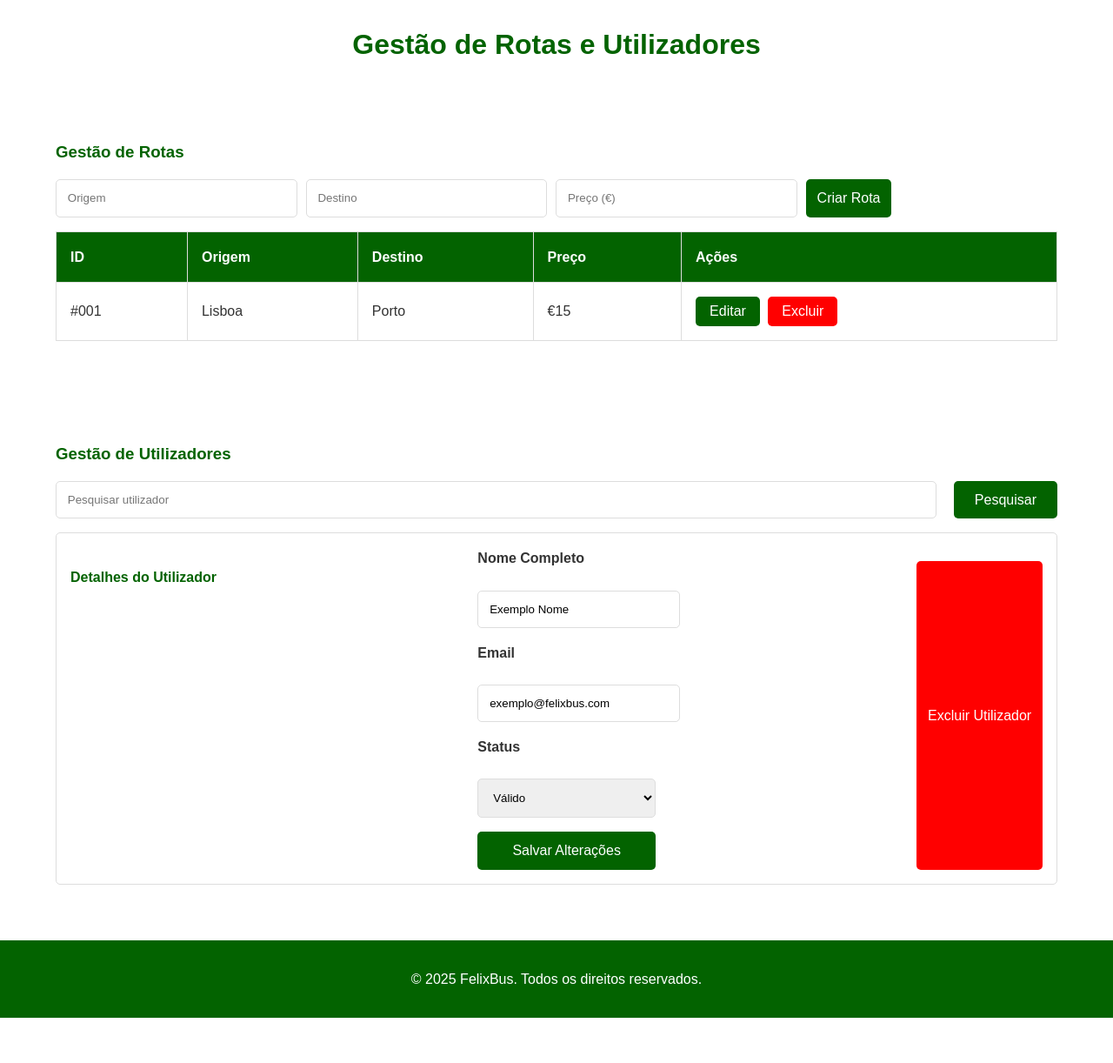
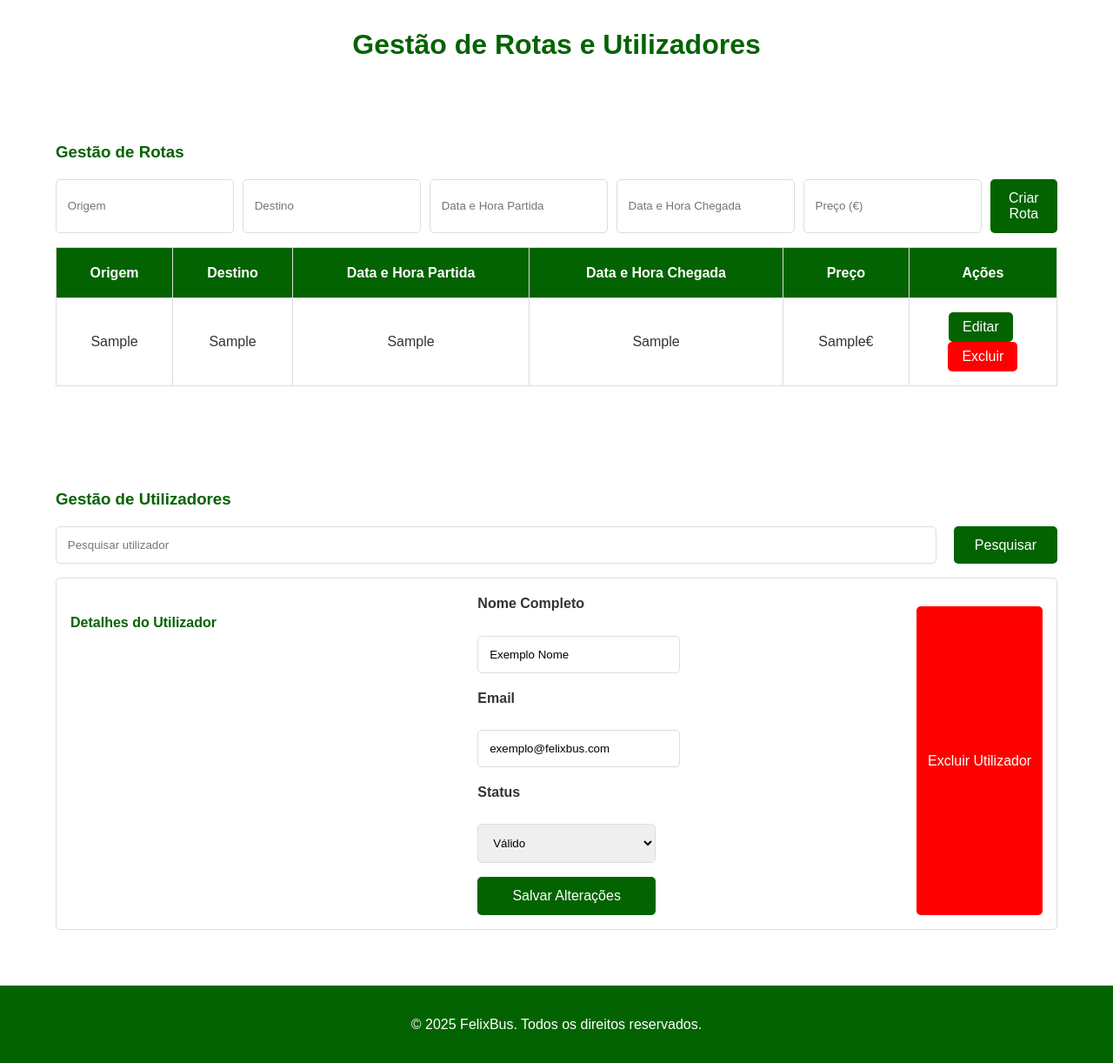
Before and after one commit to GCabrito/FelixBus, a PHP site: page /adminArea.php in a window 1280 px wide. Shown: the part 105-1327 px from the top of the page at 87% size. Before the commit the page ends 1275 px from the top, so only its background shows below. Run offline with PHP 8.4, Linux system fonts and the light colour scheme; tables that the repository leaves empty or names only in its code hold one stand-in row (values such as "Sample post").

```diff
--- a/adminArea.php
+++ b/adminArea.php
@@ -7,6 +7,9 @@
     $dbname = 'FelixBus';
 
     $conn = new mysqli($host, $dbusername, $dbpassword, $dbname);
+    if(! $conn ){
+        die('Could not connect: ' . mysqli_error($conn));
+    }
 ?>
 
 <!DOCTYPE html>
@@ -86,34 +89,49 @@
             <!-- Gestão de Rotas -->
             <section class="route-management">
                 <h3>Gestão de Rotas</h3>
-                <form class="route-form">
+                <form class="route-form" action="createRoute.php" method="post">
                     <input type="text" name="origin" placeholder="Origem" required>
                     <input type="text" name="destination" placeholder="Destino" required>
-                    <input type="number" name="price" placeholder="Preço (€)" required>
+                    <input type="text" name="startTime" placeholder="Data e Hora Partida" required>
+                    <input type="text" name="arriveTime" placeholder="Data e Hora Chegada" required>
+                    <input type="number" step="0.01" min="0" name="price" placeholder="Preço (€)" required>
                     <button type="submit">Criar Rota</button>
                 </form>
                 <table>
                     <thead>
                         <tr>
-                            <th>ID</th>
                             <th>Origem</th>
                             <th>Destino</th>
+                            <th>Data e Hora Partida</th>
+                            <th>Data e Hora Chegada</th>
                             <th>Preço</th>
                             <th>Ações</th>
                         </tr>
                     </thead>
                     <tbody>
-                        <tr>
-                            <td>#001</td>
-                            <td>Lisboa</td>
-                            <td>Porto</td>
-                            <td>€15</td>
-                            <td>
-                                <button class="edit">Editar</button>
-                                <button class="delete">Excluir</button>
-                            </td>
-                        </tr>
-                        <!-- Mais rotas podem ser adicionadas dinamicamente -->
+                        <?php
+                            $sqlRoutes = 'SELECT idBilhete, Partida, Chegada, dataPartida, dataChegada, Preço
+                                          FROM bilhete';
+
+                            $resultRoutes = mysqli_query($conn, $sqlRoutes);
+
+                            while ($row = mysqli_fetch_array($resultRoutes)) {
+                                echo '<tr>
+                                        <td>'.$row['Partida'].'</td>
+                                        <td>'.$row['Chegada'].'</td>
+                                        <td>'.$row['dataPartida'].'</td>
+                                        <td>'.$row['dataChegada'].'</td>
+                                        <td>'.$row['Preço'].'€</td>
+                                        <td>
+                                            <button class="edit">Editar</button>
+                                            <form action="deleteRoute.php" method="POST">
+                                                <input type="hidden" name="idBilhete" value="' . $row['idBilhete'] . '">
+                                                <button type="submit" class="delete">Excluir</button>
+                                            </form>
+                                        </td>
+                                    </tr>';
+                            }
+                        ?>
                     </tbody>
                 </table>
             </section>
--- a/index.php
+++ b/index.php
@@ -7,6 +7,9 @@
     $dbname = 'FelixBus';
 
     $conn = new mysqli($host, $dbusername, $dbpassword, $dbname);
+    if(! $conn ){
+        die('Could not connect: ' . mysqli_error($conn));
+    }
 ?>
 
 <!DOCTYPE html>
--- a/managementArea.php
+++ b/managementArea.php
@@ -7,6 +7,9 @@
     $dbname = 'FelixBus';
 
     $conn = new mysqli($host, $dbusername, $dbpassword, $dbname);
+    if(! $conn ){
+        die('Could not connect: ' . mysqli_error($conn));
+    }
 ?>
 
 <!DOCTYPE html>
--- a/profile.php
+++ b/profile.php
@@ -7,6 +7,9 @@
     $dbname = 'FelixBus';
 
     $conn = new mysqli($host, $dbusername, $dbpassword, $dbname);
+    if(! $conn ){
+        die('Could not connect: ' . mysqli_error($conn));
+    }
 ?>
 
 <!DOCTYPE html>
--- a/register.php
+++ b/register.php
@@ -27,7 +27,7 @@
         $sql = "INSERT INTO utilizador (nome, pass, email, morada)
                 VALUES ('$name', '$encryptedPass', '$email', '$address')";
 
-        $retval = mysqli_query($conn, $sql);
+        $result = mysqli_query($conn, $sql);
 
         if (mysqli_affected_rows ($conn) == 1)
             echo ('<script> alert("Registado com sucesso! Pode fazer login assim que for validado");
--- a/style.css
+++ b/style.css
@@ -651,7 +651,7 @@ p {
 }
 
 .route-management th, .route-management td {
-    text-align: left;
+    text-align: center;
     padding: 1rem;
     border: 1px solid #ddd;
 }
--- a/transactions.php
+++ b/transactions.php
@@ -7,6 +7,9 @@
     $dbname = 'FelixBus';
 
     $conn = new mysqli($host, $dbusername, $dbpassword, $dbname);
+    if(! $conn ){
+        die('Could not connect: ' . mysqli_error($conn));
+    }
 ?>
 
 <!DOCTYPE html>
--- a/viewRoutes.php
+++ b/viewRoutes.php
@@ -7,6 +7,9 @@
     $dbname = 'FelixBus';
 
     $conn = new mysqli($host, $dbusername, $dbpassword, $dbname);
+    if(! $conn ){
+        die('Could not connect: ' . mysqli_error($conn));
+    }
 ?>
 
 <!DOCTYPE html>
```
Also changed, not shown: createRoute.php (added, +31 -0 lines), deleteRoute.php (added, +29 -0 lines).
